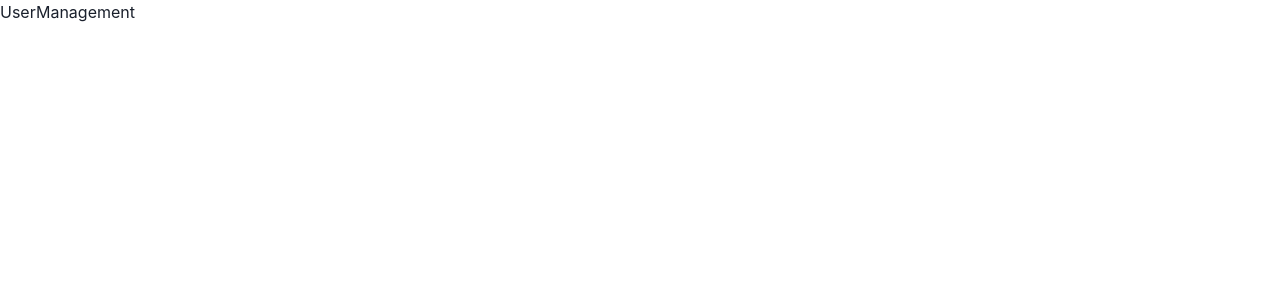
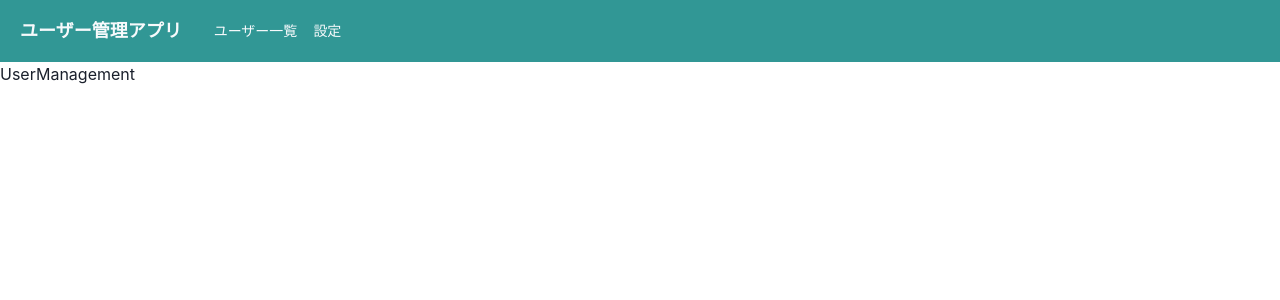
Before and after one commit to bamboo-wood/react_chakra_ui, a React (Create React App) app: page /home/user_management in a window 1280 px wide. Shown: the top 300 px of the page. Built offline with nearby package versions, Linux system fonts and the light colour scheme.

Commit message:
add header

```diff
--- a/package.json
+++ b/package.json
@@ -3,6 +3,7 @@
   "version": "0.1.0",
   "private": true,
   "dependencies": {
+    "@chakra-ui/icons": "^2.0.18",
     "@chakra-ui/react": "^2.5.5",
     "@emotion/react": "^11.10.6",
     "@emotion/styled": "^11.10.6",
--- /dev/null
+++ b/src/components/organisms/layout/Header.tsx
@@ -0,0 +1,42 @@
+import { FC, memo } from "react";
+import { IconButton } from "@chakra-ui/button";
+import { Box, Flex, Heading, Link } from "@chakra-ui/layout";
+import { AddIcon } from "@chakra-ui/icons";
+
+export const Header: FC = memo(() => {
+  return (
+    <Flex
+      as="nav"
+      bg="teal.500"
+      color="gray.50"
+      align="center"
+      justify="space-between"
+      padding={{ base: 3, md: 5 }}
+    >
+      <Flex align={"center"} as={"a"} mr={8} _hover={{ cursor: "pointer" }}>
+        <Heading as="h1" fontSize={{ base: "md", md: "lg" }}>
+          ユーザー管理アプリ
+        </Heading>
+      </Flex>
+
+      <Flex
+        align={"center"}
+        fontSize={"sm"}
+        flexGrow={2}
+        display={{ base: "none", md: "flex" }}
+      >
+        <Box pr={4}>
+          <Link>ユーザー一覧</Link>
+        </Box>
+        <Link>設定</Link>
+      </Flex>
+      <IconButton
+        aria-label={"menu-button"}
+        icon={<AddIcon />}
+        size={"sm"}
+        variant={"outline"}
+        display={{ base: "block", md: "none" }}
+      ></IconButton>
+    </Flex>
+  );
+});
--- a/src/components/pages/Login.tsx
+++ b/src/components/pages/Login.tsx
@@ -1,4 +1,4 @@
-import React, { FC, memo } from "react";
+import { FC, memo } from "react";
 
 export const Login: FC = memo(() => {
   return (
--- /dev/null
+++ b/src/components/templates/HeaderLayout.tsx
@@ -0,0 +1,18 @@
+import { FC, memo } from "react";
+
+import { Header } from "../organisms/layout/Header";
+
+type Props = {
+  children: React.ReactNode;
+};
+
+export const HeaderLayout: FC<Props> = memo((props) => {
+  const { children } = props;
+
+  return (
+    <>
+      <Header />
+      {children}
+    </>
+  );
+});
--- a/src/router/Router.tsx
+++ b/src/router/Router.tsx
@@ -6,14 +6,36 @@
 import { UserManagement } from "../components/pages/UserManagement";
 import { Setting } from "../components/pages/Setting";
 import { Page404 } from "../components/pages/Page404";
+import { HeaderLayout } from "../components/templates/HeaderLayout";
 
 export const Router: FC = memo(() => {
   return (
     <Routes>
       <Route path="/" element={<Login />} />
-      <Route path="/home" element={<Home />} />
-      <Route path="/home/user_management" element={<UserManagement />} />
-      <Route path="/home/setting" element={<Setting />} />
+      <Route
+        path="/home"
+        element={
+          <HeaderLayout>
+            <Home />
+          </HeaderLayout>
+        }
+      />
+      <Route
+        path="/home/user_management"
+        element={
+          <HeaderLayout>
+            <UserManagement />
+          </HeaderLayout>
+        }
+      />
+      <Route
+        path="/home/setting"
+        element={
+          <HeaderLayout>
+            <Setting />
+          </HeaderLayout>
+        }
+      />
 
       <Route path="*" element={<Page404 />} />
     </Routes>
```
Also changed, not shown: 1 other file (tests, documents, lock files or other folders).
